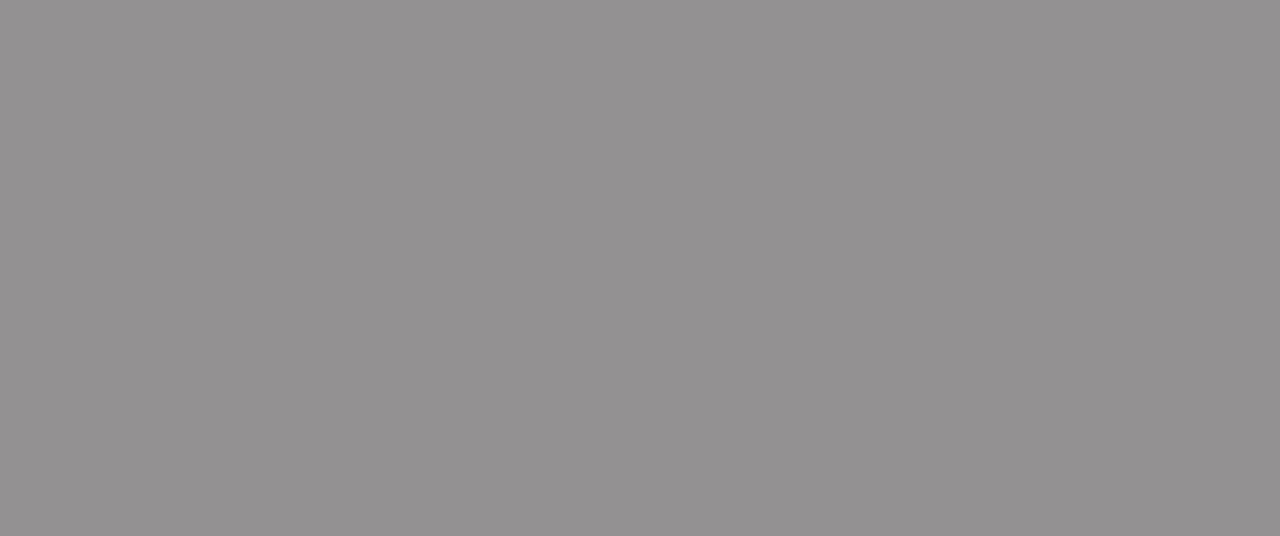
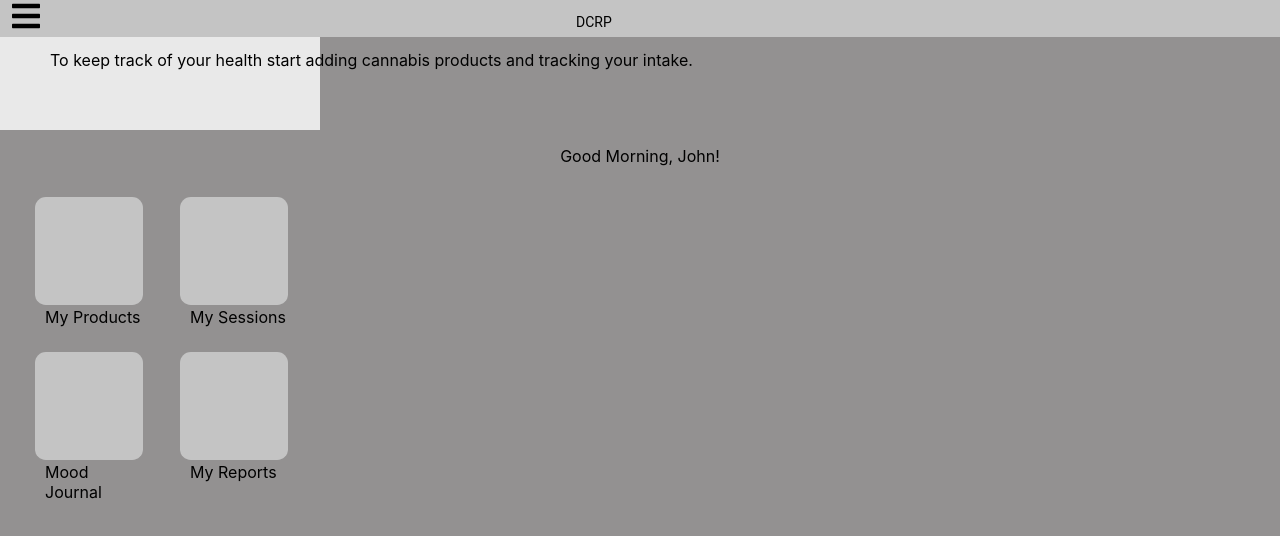
Before and after one commit to PeterwuSDE/CannabisProject, a React (Create React App) app in the folder WebApplicationFront/: page /navhome in a window 1280 px wide. Shown: the top 536 px of the page. Built offline with nearby package versions, Linux system fonts and the light colour scheme.

Commit message:
add homepage (navhome), changes to product page style

```diff
--- a/WebApplicationFront/package.json
+++ b/WebApplicationFront/package.json
@@ -17,6 +17,7 @@
     "react-icons": "^4.3.1",
     "react-router-dom": "^5.3.0",
     "react-scripts": "4.0.3",
+    "react-scroll": "^1.8.4",
     "web-vitals": "^1.1.2"
   },
   "scripts": {
--- a/WebApplicationFront/src/App.css
+++ b/WebApplicationFront/src/App.css
@@ -2,6 +2,10 @@ body, html {
   background: #939191; /*should we have some global CSS styles? */
   font: roboto;
 }
+a, a:hover, a:visited, a:active {
+  color: inherit;
+  text-decoration: none;
+ }
 
 .App {
   text-align: center;
--- a/WebApplicationFront/src/App.js
+++ b/WebApplicationFront/src/App.js
@@ -14,6 +14,7 @@ import ProfileSettings1 from "./Pages/ProfileSettings1"
 import AddProduct from './Pages/AddProduct';
 import ProductList from "./Pages/ProductList";
 import MyReports from './Pages/MyReports';
+import NavHome from "./Pages/NavHome"
 
 function App() {
     return (
@@ -27,6 +28,7 @@ function App() {
           <Route path="/addproduct" exact component={AddProduct}></Route>
           <Route path="/productlist" exact component={ProductList}></Route>
           <Route path="/myreports" exact component={MyReports}></Route>
+          <Route path="/navhome" exact component={NavHome}></Route>
         </Switch>
       </Router>
     );
--- a/WebApplicationFront/src/Pages/AddProduct.js
+++ b/WebApplicationFront/src/Pages/AddProduct.js
@@ -7,12 +7,13 @@ import { SmokingSubtypes } from './../Components/SmokingSubtypes';
 import { VapingSubtypes } from "../Components/VapingSubtypes";
 import { OralsSubtypes } from "../Components/OralsSubtypes";
 import "animate.css"; //for pending checkmark animation
+import { animateScroll as scroll } from "react-scroll";
 
 export default function AddProduct () {
 
     const [selectedRadioBtn, setSelectedRadioBtn] = useState(""); //remember to turn back to empty string
     const isRadioSelected = (value) => selectedRadioBtn === value;
-    const handleRadioClick = (e) => setSelectedRadioBtn(e.currentTarget.value)
+    const handleRadioClick = (e) => setSelectedRadioBtn(e.currentTarget.value);
 
         return (
             <div className="addproduct">
@@ -23,9 +24,7 @@ export default function AddProduct () {
                 <div className="AddProduct__heading">
                     <h1>Add Cannabis Product</h1>
                 </div>
-                <div className="slidecontainer">        {/* style inherited from ProfileSettings1 */}
-                    <input type="range" min="0" max="100" value="0" className="slider" id="myRange"/>
-                </div>
+
                 <div className ="flex-container__photo">
                     <h2>Upload picture of your <br></br>cannabis product:</h2>
                     <FontAwesomeIcon className="camera" icon={faCamera} size="1x" />
@@ -70,7 +69,7 @@ export default function AddProduct () {
                             />
                             <span className="checkmark"></span>
                         </label>
-                        <label className="container" for="orals">Orals
+                        <label className="orals-container" for="orals">Orals
                             <input
                                 type="radio"
                                 name="type"
@@ -84,6 +83,8 @@ export default function AddProduct () {
                         </label>
                     </form>
                 </div>
+
+                { (selectedRadioBtn!=="" &&
                     <div className="flex-container__subtype">
                         <h1>Select Subtype:</h1>
                         <div className="x"> &times; </div>
@@ -93,14 +94,48 @@ export default function AddProduct () {
                         (selectedRadioBtn==="topical" &&
                             <h2 className="topical-subtype__heading">
                             There are no subtypes for topical products, please continue to the next section.
-                        </h2>) }
-                </div>
-                <div className="flex-container__strain">
+                            </h2>)}
+
+                    </div>)
+                }
+
+                { selectedRadioBtn!==""&&selectedRadioBtn!=="topical" &&
+                    (<div className="flex-container__strain" >
                         <div className="x"> &times; </div>
                         <div className="strain-selection">
                             <label for="strain-choice">Select Strain:</label>
                             <input list="strains" id="strain-choice" name="strain-choice" />
                             <datalist id="strains">
+                                    <option value="Cinderella 99"/>
+                                    <option value="Hindu Kush"/>
+                                    <option value="Mango Kush"/>
+                                    <option value="$100 OG"/>
+                                    <option value="NYC Diesel"/>
+                                    <option value="Tahoe OG Kush"/>
+                                    <option value="Death Star"/>
+                                    <option value="Bubble Gum"/>
+                                    <option value="Skywalker OG"/>
+                                    <option value="Purple Haze"/>
+                                    <option value="G13"/>
+                                    <option value="Lemon Kush"/>
+                                    <option value="God's Gift"/>
+                                    <option value="Purple Urkle"/>
+                                    <option value="Skywalker"/>
+                                    <option value="Amnesia Haze"/>
+                                    <option value="Cherry Pie"/>
+                                    <option value="Chocolope"/>
+                                    <option value="LA Confidential"/>
+                                    <option value="White Rhino"/>
+                                    <option value="Maui Waui"/>
+                                    <option value="Afghan Kush"/>
+                                    <option value="Super Lemon Haze"/>
+                                    <option value="Master Kush"/>
+                                    <option value="Cheese"/>
+                                    <option value="Blueberry"/>
+                                    <option value="Grape Ape"/>
+                                    <option value="Strawberry Cough"/>
+                                    <option value="Blackberry Kush"/>
+                                    <option value="Alaskan Thunder Fuck"/>
                                     <option value="Blue Dream"/>
                                     <option value="Northern Lights" />
                                     <option value="Trainwreck" />
@@ -128,14 +163,16 @@ export default function AddProduct () {
                             <input type="number" id="thc" name="thc" min="0" max="100" placeholder="          %"/>
                             <label for="cbd">CBD</label>
                             <input type="number" id="cbd" name="cbd" min="0" max="100" placeholder="          %"/>
+
+                        </div>
+                    </div> )
+                }
                 <Link to="home">
                     <button className="exit-button">Exit</button>
                 </Link>
                 <Link to="productlist">
-                            <button id="_onclick" className="save-button">Save</button>
+                    <button id="_onclick" className="next-button">Next</button>
                 </Link>
-                    </div>
-                </div>
                 <img className="checkmark-complete__img" src="assets/images/Check_icon.png" />
             </div>
         );
--- /dev/null
+++ b/WebApplicationFront/src/Pages/NavHome.js
@@ -0,0 +1,47 @@
+import "../css/NavHome.css";
+import { Link } from "react-router-dom";
+import { FontAwesomeIcon } from '@fortawesome/react-fontawesome';
+import { faCamera } from '@fortawesome/free-solid-svg-icons';
+
+export default function NavHome() {
+    return (
+        <div className="navhome">
+            <div className="Header">
+                    <FontAwesomeIcon className="IconHeader" icon= {['fas', 'bars']} size="2x"/>
+                    <p className="TextHeader">DCRP</p>
+            </div>
+            <div className="intro-section">
+                <p>
+                    To keep track of your health
+                    start adding cannabis products and tracking
+                    your intake.
+                </p>
+            </div>
+            <div className="feature-section">
+                <div className="welcome-message">
+                    <p>Good Morning, John!</p>
+                </div>
+                <Link to="productlist">
+                    <div className="section-box1">
+                        <p>My Products</p>
+                    </div>
+                </Link>
+                <Link to="sessions">
+                    <div className="section-box2">
+                        <p>My Sessions</p>
+                    </div>
+                </Link>
+                <Link to="moodjournal">
+                    <div className="section-box3">
+                        <p>Mood Journal</p>
+                    </div>
+                </Link>
+                <Link to="myreports">
+                    <div className="section-box4">
+                        <p>My Reports</p>
+                    </div>
+                </Link>
+            </div>
+        </div>
+    )
+}
--- a/WebApplicationFront/src/css/AddProduct.css
+++ b/WebApplicationFront/src/css/AddProduct.css
@@ -73,6 +73,7 @@
   position: absolute;
   margin-top: 50px;
 }
+
 /* Customize the label (the container) */
 .type-selection .container {
   display: inline-block;
@@ -88,8 +89,22 @@
   -ms-user-select: none;
   user-select: none;
 }
+.orals-container{
+  display: inline-block;
+  position: relative;
+  padding-left: 25px;
+  margin-left: 82px;
+  margin-bottom: 30px;
+  margin-top: 20px;
+  cursor: pointer;
+  font-size: 15px;
+  -webkit-user-select: none;
+  -moz-user-select: none;
+  -ms-user-select: none;
+  user-select: none;
+}
 /* Hide the browser's default checkbox */
-.type-selection .container input {
+.type-selection .container input, .type-selection .orals-container input {
   position: absolute;
   opacity: 0;
   cursor: pointer;
@@ -113,15 +128,15 @@
   display: none;
 }
 /* When the checkbox is checked, change background color */
-.type-selection .container input:checked ~ .checkmark {
+.type-selection .container input:checked ~ .checkmark, .type-selection .orals-container input:checked ~ .checkmark {
   background-color: white;
 }
 /* Show the checkmark when checked */
-.type-selection .container input:checked ~ .checkmark:after {
+.type-selection .container input:checked ~ .checkmark:after, .type-selection .orals-container input:checked ~ .checkmark:after {
   display: block;
 }
 /* Style the checkmark/indicator */
-.type-selection .container .checkmark:after {
+.type-selection .container .checkmark:after, .type-selection .orals-container .checkmark:after {
   top: 4px;
   left: 4px;
   width: 7px;
@@ -221,9 +236,9 @@
 }
 
 .exit-button {
-  position: absolute;
-  margin-top: 100px;
-  margin-left: -220px;
+  position: fixed;
+  bottom: 5px;
+  left: 5px;
 
   color:white;
   background-color: rgba(0, 0, 0, 0.349);
@@ -236,11 +251,10 @@
   height: 25px;
 }
 
-.save-button {
-  position: absolute;
-  margin-top: 100px;
-  margin-left: -5px;
-  margin-bottom: 20px;
+.next-button {
+  position: fixed;
+  bottom: 5px;
+  right: 5px;
 
   color:white;
   background-color: black;
--- /dev/null
+++ b/WebApplicationFront/src/css/NavHome.css
@@ -0,0 +1,45 @@
+.intro-section {
+    background-color: #e9e9e9;
+    width: 320px;
+    height: 130px;
+}
+.intro-section p {
+    position: absolute;
+    margin-top: 50px;
+    padding: 0px 50px 0 50px;
+    text-align: center;
+}
+.welcome-message {
+    text-align: center;
+}
+
+.section-box1, .section-box2, .section-box3, .section-box4 {
+    position: absolute;
+
+    background: #C4C4C4;
+    height: 108px;
+    width: 108px;
+    border-radius: 10%;
+}
+.section-box1 {
+    margin-left: 35px;
+    margin-top: 15px;
+}
+.section-box3 {
+    margin-left: 35px;
+    margin-top: 170px;
+}
+.section-box2 {
+    margin-left: 180px;
+    margin-top: 15px;
+}
+.section-box4 {
+    margin-left: 180px;
+    margin-top: 170px;
+}
+
+.section-box1 p, .section-box2 p, .section-box3 p, .section-box4 p {
+    position: absolute;
+    margin-top: 110px;
+    margin-left: 10px;
+}
```
Also changed, not shown: 1 other file (tests, documents, lock files or other folders). Lines whose indentation alone changed are shown as unchanged.
